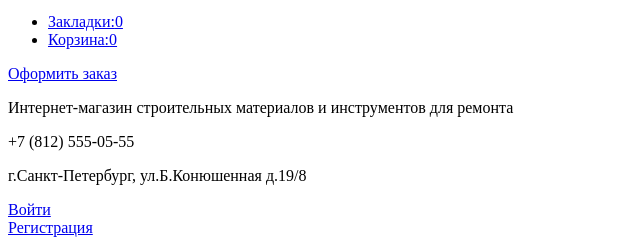
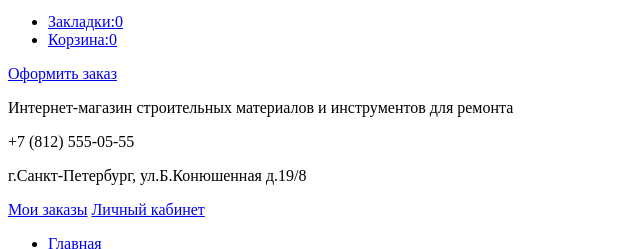
Before and after one commit to uncleego/184556-technomart, a plain HTML site: page catalog.html in a window 1280 px wide. Shown: the part 136-385 px from the top of the page, without its empty margins (0-640 px from the left). Drawn offline with Linux system fonts and the light colour scheme.

Commit message:
Изменил блок пользователя
div class="user-block"

```diff
--- a/catalog.html
+++ b/catalog.html
@@ -54,11 +54,13 @@
                     </div>
                 </div>
                 <div class="user-block">
-                    <div class="sign-in">
-                        <a class="sign-in__link" href="#">Войти</a>
+                    <div class="user-profile">
+                        <p class="user-profile__name"></p>
+                        <a class="user-profile__sign-out" href="#"></a>
                     </div>
-                    <div class="registration">
-                        <a class="registration__link" href="#">Регистрация</a>
+                    <div class="user-links">
+                        <a class="user-links__orders" href="#">Мои заказы</a>
+                        <a class="user-links__personal-account" href="#">Личный кабинет</a>
                     </div>
                 </div>
             </div>
```
